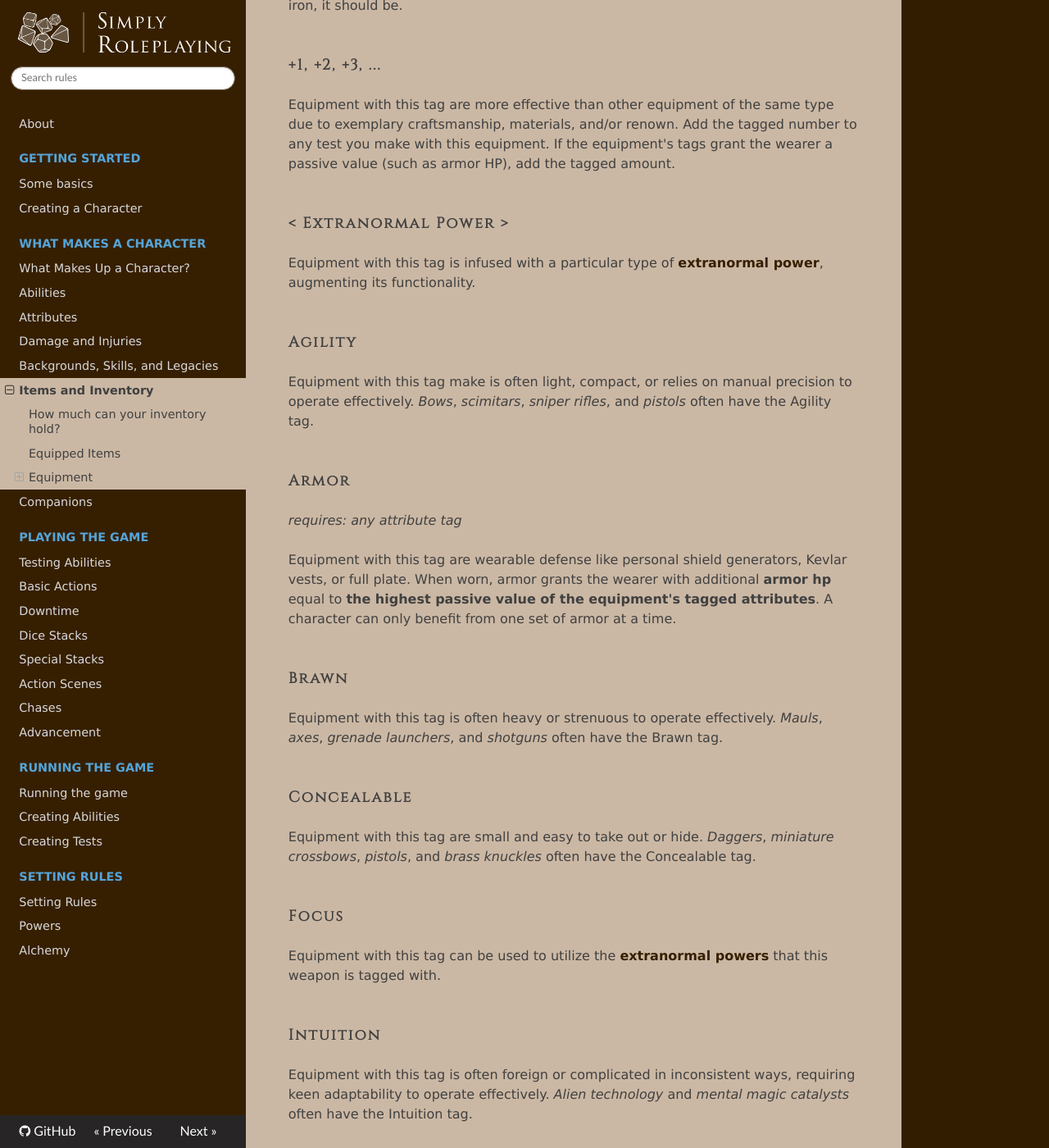
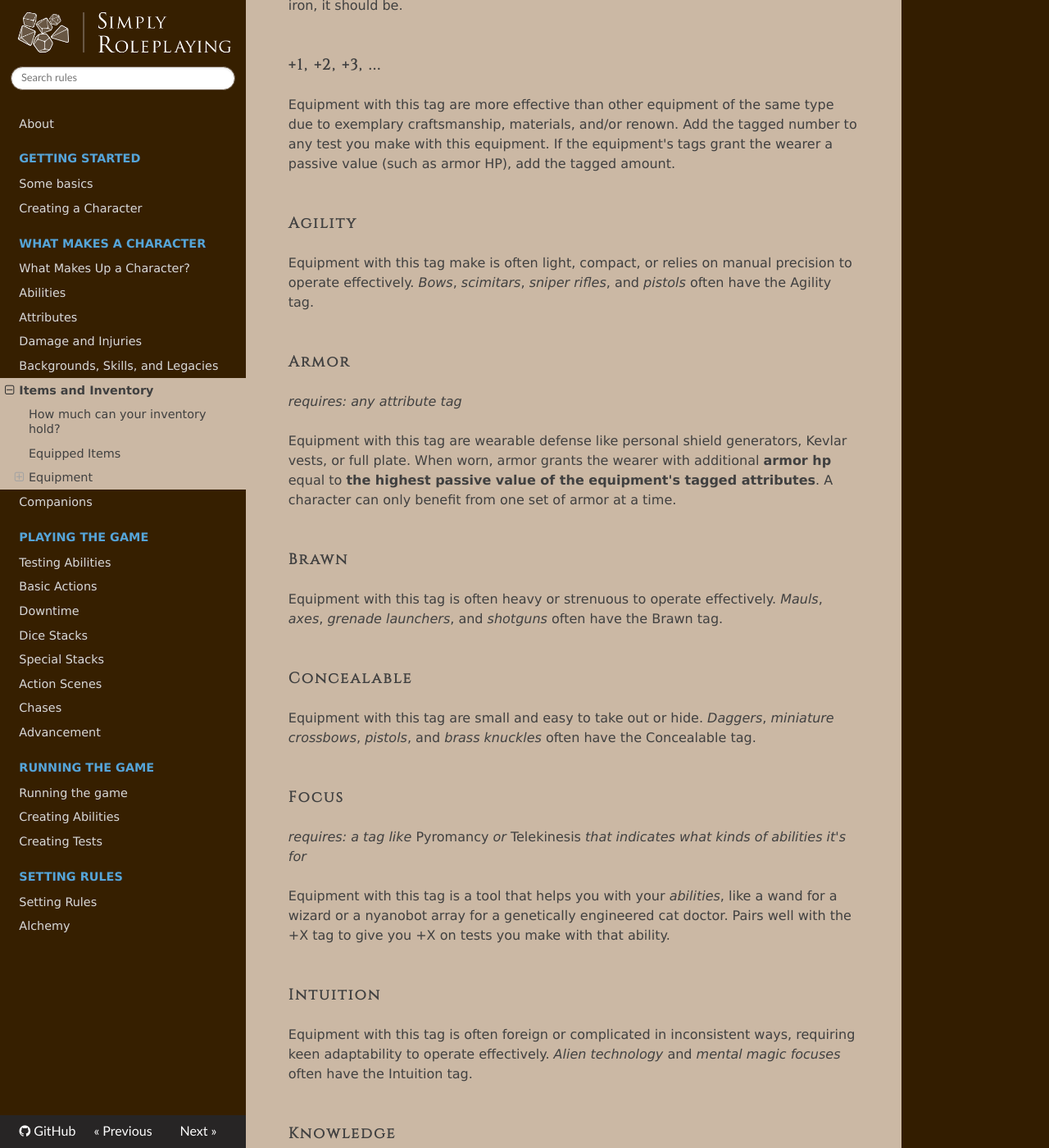
Before and after one commit to TheFifthRider/simply-roleplaying-webapp, an MkDocs documentation site: the page built from docs/character/equipment.md, in a window 1280 px wide and 1400 px high, scrolled down 1850 px. Shown: the whole window at 82% size. Built offline with MkDocs 1.6.1, drawn with Linux system fonts in a browser that asks for light colours; nearby versions of some CDN libraries.

Commit message:
Refactor: Removing powers, they just do not make sense anymore

```diff
--- a/docs/character/equipment.md
+++ b/docs/character/equipment.md
@@ -32,10 +32,6 @@ As a general rule of thumb, **tag things when they need to be tagged**. An iron
 
 Equipment with this tag are more effective than other equipment of the same type due to exemplary craftsmanship, materials, and/or renown. Add the tagged number to any test you make with this equipment. If the equipment's tags grant the wearer a passive value (such as armor HP), add the tagged amount.
 
-#### < Extranormal Power >
-
-Equipment with this tag is infused with a particular type of [extranormal power](../setting_rules/powers.md), augmenting its functionality.
-
 #### Agility
 
 Equipment with this tag make is often light, compact, or relies on manual precision to operate effectively. _Bows_, _scimitars_, _sniper rifles_, and _pistols_ often have the Agility tag.
@@ -56,11 +52,13 @@ Equipment with this tag are small and easy to take out or hide. _Daggers_, _mini
 
 #### Focus
 
-Equipment with this tag can be used to utilize the [extranormal powers](../setting_rules/powers.md) that this weapon is tagged with.
+_requires: a tag like_ Pyromancy _or_ Telekinesis _that indicates what kinds of abilities it's for_
+
+Equipment with this tag is a tool that helps you with your _abilities_, like a wand for a wizard or a nyanobot array for a genetically engineered cat doctor. Pairs well with the +X tag to give you +X on tests you make with that ability.
 
 #### Intuition
 
-Equipment with this tag is often foreign or complicated in inconsistent ways, requiring keen adaptability to operate effectively. _Alien technology_ and _mental magic catalysts_ often have the Intuition tag.
+Equipment with this tag is often foreign or complicated in inconsistent ways, requiring keen adaptability to operate effectively. _Alien technology_ and _mental magic focuses_ often have the Intuition tag.
 
 #### Knowledge
 
--- a/mkdocs.yml
+++ b/mkdocs.yml
@@ -29,7 +29,6 @@ nav:
         - running_the_game/creating_tests.md
     - 'Setting Rules':
         - setting_rules/index.md
-        - setting_rules/powers.md
         - setting_rules/alchemy.md
 extra_css:
     - css/branding.css
```
Also changed, not shown: docs/character/abilities.md (+2 -2 lines), docs/setting_rules/powers.md (deleted, +0 -89 lines).
